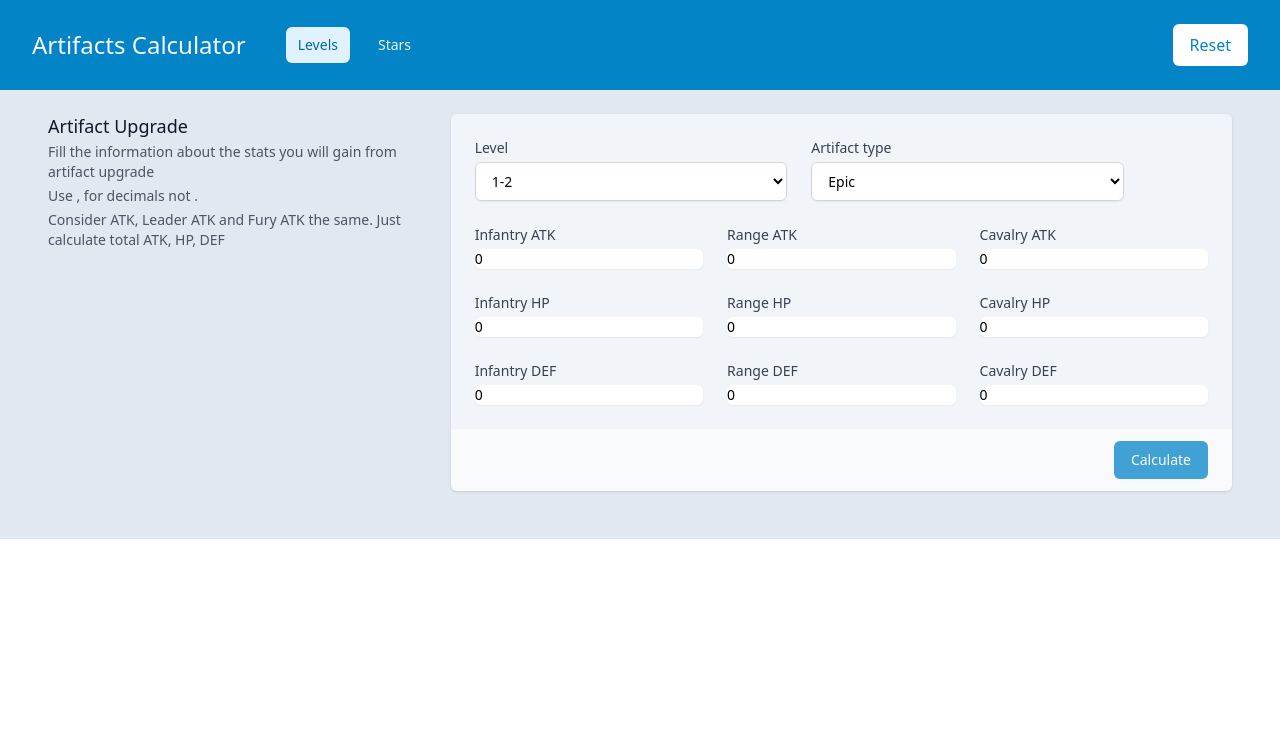
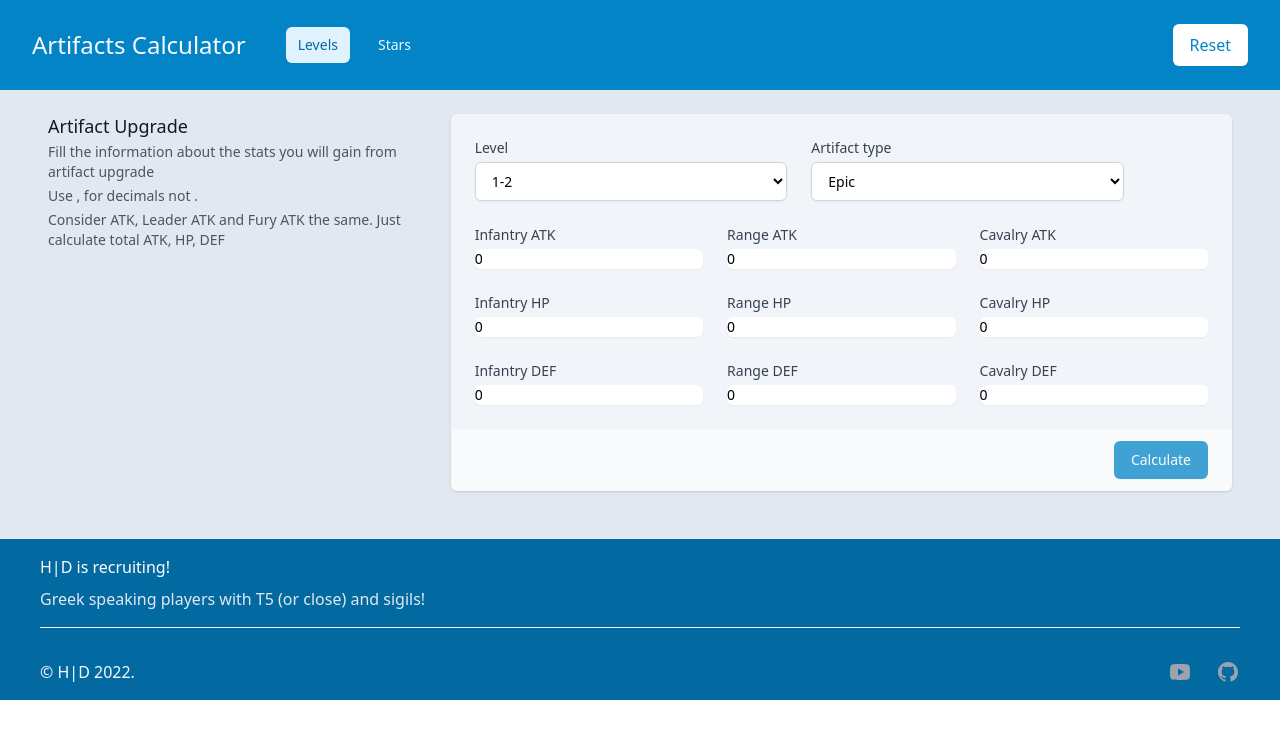
Before and after one commit to oorestisime/artifacts-calculator, a React (Vite) app: page / in a window 1280 px wide. Shown: the top 738 px of the page. Built offline with nearby package versions, Linux system fonts and the light colour scheme.

Commit message:
Add footer and improve reset button

```diff
--- a/src/App.tsx
+++ b/src/App.tsx
@@ -5,7 +5,7 @@ import {
   resetFilters,
 } from "./calculator";
 
-const Header = ({ activeTab, setActiveTab, setFilters }) => {
+const Header = ({ activeTab, setActiveTab, setFilters, setResult }) => {
   const activeTabStyles = "bg-sky-100 text-sky-700";
   const inactiveTabStyles = "text-sky-50 hover:text-sky-700 hover:bg-sky-50";
   return (
@@ -46,7 +46,10 @@ const Header = ({ activeTab, setActiveTab, setFilters }) => {
           </div>
           <div className="ml-10 space-x-4">
             <button
-              onClick={() => setFilters(resetFilters)}
+              onClick={() => {
+                setFilters(resetFilters);
+                setResult(0);
+              }}
               className="inline-block rounded-md border border-transparent bg-white py-2 px-4 text-base font-medium text-sky-600 hover:bg-sky-50"
             >
               Reset
@@ -58,14 +61,12 @@ const Header = ({ activeTab, setActiveTab, setFilters }) => {
   );
 };
 
-const Filters = ({ filters, setFilters, activeTab }) => {
-  const [result, setResult] = React.useState(0);
+const Filters = ({ filters, setFilters, activeTab, setResult }) => {
   const [level, setLevel] = React.useState(1);
   const [artifactType, setArtifactType] = React.useState("legendary");
   const isButtonDisabled = Object.values(filters).every((x) => {
     return (x || 0) === 0;
   });
-  console.log(filters, isButtonDisabled);
   return (
     <>
       <div className="mt-10 sm:mt-0">
@@ -395,7 +396,12 @@ const Filters = ({ filters, setFilters, activeTab }) => {
           </div>
         </div>
       </div>
-      {result > 0 && (
+    </>
+  );
+};
+
+const Results = ({ result, activeTab }) => {
+  return (
     <div className="mt-4 pb-4">
       <div className="md:grid md:grid-cols-3 md:gap-6">
         <div className="md:col-span-1">
@@ -409,8 +415,8 @@ const Filters = ({ filters, setFilters, activeTab }) => {
             <p className="mt-1 text-sm text-gray-600">HP is / 3 of ATK</p>
             <p className="mt-1 text-sm text-gray-600">DEF is / 5 of ATK</p>
             <p className="mt-1 text-sm text-gray-600">
-                  Doesn't take into account training speed or travel speed or
-                  other upgrades
+              Doesn't take into account training speed or travel speed or other
+              upgrades
             </p>
           </div>
         </div>
@@ -423,28 +429,95 @@ const Filters = ({ filters, setFilters, activeTab }) => {
         </div>
       </div>
     </div>
-      )}
-    </>
+  );
+};
+
+const navigation = {
+  social: [
+    {
+      name: "Youtube",
+      href: "https://www.youtube.com/c/HellenicDynastyLords",
+      icon: (props) => (
+        <svg fill="currentColor" viewBox="0 0 24 24" {...props}>
+          <path d="M21.582,6.186c-0.23-0.86-0.908-1.538-1.768-1.768C18.254,4,12,4,12,4S5.746,4,4.186,4.418 c-0.86,0.23-1.538,0.908-1.768,1.768C2,7.746,2,12,2,12s0,4.254,0.418,5.814c0.23,0.86,0.908,1.538,1.768,1.768 C5.746,20,12,20,12,20s6.254,0,7.814-0.418c0.861-0.23,1.538-0.908,1.768-1.768C22,16.254,22,12,22,12S22,7.746,21.582,6.186z M10,15.464V8.536L16,12L10,15.464z" />
+        </svg>
+      ),
+    },
+    {
+      name: "GitHub",
+      href: "https://github.com/oorestisime/artifacts-calculator",
+      icon: (props) => (
+        <svg fill="currentColor" viewBox="0 0 24 24" {...props}>
+          <path
+            fillRule="evenodd"
+            d="M12 2C6.477 2 2 6.484 2 12.017c0 4.425 2.865 8.18 6.839 9.504.5.092.682-.217.682-.483 0-.237-.008-.868-.013-1.703-2.782.605-3.369-1.343-3.369-1.343-.454-1.158-1.11-1.466-1.11-1.466-.908-.62.069-.608.069-.608 1.003.07 1.531 1.032 1.531 1.032.892 1.53 2.341 1.088 2.91.832.092-.647.35-1.088.636-1.338-2.22-.253-4.555-1.113-4.555-4.951 0-1.093.39-1.988 1.029-2.688-.103-.253-.446-1.272.098-2.65 0 0 .84-.27 2.75 1.026A9.564 9.564 0 0112 6.844c.85.004 1.705.115 2.504.337 1.909-1.296 2.747-1.027 2.747-1.027.546 1.379.202 2.398.1 2.651.64.7 1.028 1.595 1.028 2.688 0 3.848-2.339 4.695-4.566 4.943.359.309.678.92.678 1.855 0 1.338-.012 2.419-.012 2.747 0 .268.18.58.688.482A10.019 10.019 0 0022 12.017C22 6.484 17.522 2 12 2z"
+            clipRule="evenodd"
+          />
+        </svg>
+      ),
+    },
+  ],
+};
+
+const Footer = () => {
+  return (
+    <footer className="bg-sky-700 px-10 py-4" aria-labelledby="footer-heading">
+      <div className="border-b border-slate-100 pb-4 lg:flex lg:items-center lg:justify-between xl:mt-0">
+        <div>
+          <h3 className="text-base font-medium text-white">
+            H|D is recruiting!
+          </h3>
+          <p className="mt-2 text-base text-slate-200">
+            Greek speaking players with T5 (or close) and sigils!
+          </p>
+        </div>
+      </div>
+      <div className="mt-8 md:flex md:items-center md:justify-between">
+        <div className="flex space-x-6 md:order-2">
+          {navigation.social.map((item) => (
+            <a
+              key={item.name}
+              href={item.href}
+              target="_blank"
+              rel="noopener noreferrer"
+              className="text-gray-400 hover:text-gray-300"
+            >
+              <span className="sr-only">{item.name}</span>
+              <item.icon className="h-6 w-6" aria-hidden="true" />
+            </a>
+          ))}
+        </div>
+        <p className="mt-8 text-base text-slate-50 md:order-1 md:mt-0">
+          &copy; H|D 2022.
+        </p>
+      </div>
+    </footer>
   );
 };
 
 export function App() {
   const [activeTab, setActiveTab] = React.useState("levels");
   const [filters, setFilters] = React.useState(resetFilters);
+  const [result, setResult] = React.useState(0);
+
   return (
     <>
       <Header
         activeTab={activeTab}
         setActiveTab={setActiveTab}
         setFilters={setFilters}
+        setResult={setResult}
       />
       <div className="mx-auto px-12 py-12 pt-6 bg-slate-200">
         <Filters
           filters={filters}
           setFilters={setFilters}
           activeTab={activeTab}
+          setResult={setResult}
         />
+        {result > 0 && <Results activeTab={activeTab} result={result} />}
       </div>
+      <Footer />
     </>
   );
 }
```
Lines whose indentation alone changed are shown as unchanged.
